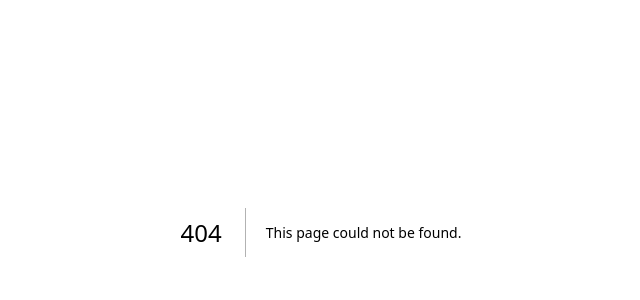
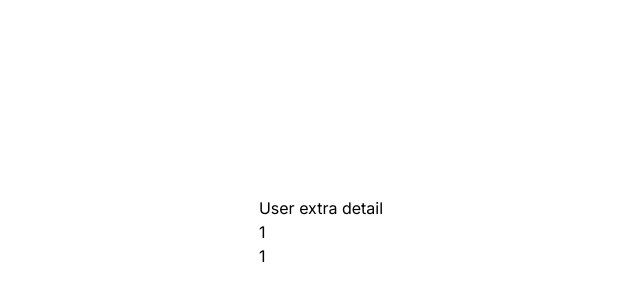
Before and after one commit to mostafa-meerzad/Next.js-with-Mosh, a Next.js app: page /users/1/photos/1 in a window 1280 px wide. Before the commit this address had no page. Shown: the part 168-468 px from the top of the page, without its empty margins (319-959 px from the left). Built offline with nearby package versions, Linux system fonts and the light colour scheme.

Commit message:
dynamic routes

```diff
--- /dev/null
+++ b/app/users/UserTable.tsx
@@ -0,0 +1,34 @@
+// this interface is used only in this component so no need to put it in a separate folder
+interface User {
+  id: number;
+  name: string;
+  email: string;
+}
+
+const UserTable = async () => {
+  const data = await fetch("https://jsonplaceholder.typicode.com/users", {
+    cache: "no-store",
+  });
+
+  const users: User[] = await data.json();
+
+  return (
+    <table className="table table-sm table-zebra">
+      <thead>
+        <tr>
+          <th>Name</th>
+          <th>Email</th>
+        </tr>
+      </thead>
+      <tbody>
+        {users.map((user) => (
+          <tr key={user.id}>
+            <td>{user.name}</td>
+            <td>{user.email}</td>
+          </tr>
+        ))}
+      </tbody>
+    </table>
+  );
+};
+export default UserTable;
--- /dev/null
+++ b/app/users/[id]/page.tsx
@@ -0,0 +1,16 @@
+// a dynamic route is a route with parameter
+// dynamic routes are defined this way
+// the folder name is like this "[parameter]"
+// then define a "page.tsx/jsx" component
+// then we have access to that parameter in page component as props under "params"
+// NOTE: these parameters are only accessible in page level
+// if you have a component that needs to have access to parameter you need to get the parameter at page level and pass it as a prop to that component
+type Props = {
+  params: {
+    id: number;
+  };
+};
+const UserDetails = (props: Props) => {
+  return <div>user id: {props.params.id}</div>;
+};
+export default UserDetails;
--- /dev/null
+++ b/app/users/[id]/photos/[photoId]/page.tsx
@@ -0,0 +1,17 @@
+type Props = {
+  params: {
+    id: number;
+    photoId: number;
+  };
+};
+// in nested routes you have access to the parameters of their dynamic routes
+const UserExtraDetail = (props: Props) => {
+  return (
+    <div>
+      <h2>User extra detail</h2>
+      <p>{props.params.id}</p>
+      <p>{props.params.photoId}</p>
+    </div>
+  );
+};
+export default UserExtraDetail;
--- a/app/users/page.tsx
+++ b/app/users/page.tsx
@@ -1,9 +1,6 @@
+import UserTable from "./UserTable";
+
 const page = async () => {
-  interface User {
-    id: number;
-    name: string;
-    email: string;
-  }
   // here is how to call an API in next.js server component
   // API calls must be handled in server-components
 
@@ -12,37 +9,19 @@ const page = async () => {
 
   // cache:"no-store" = disable the caching mechanism
   // next: {revalidate: 10} = revalidate data every 10 seconds
-  const data = await fetch("https://jsonplaceholder.typicode.com/users", {
-    cache: "no-store",
-  });
 
   // const data = await fetch("https://jsonplaceholder.typicode.com/users");
 
   // when having caching going on in a page that page is considered static and is rendered in build time and then provided as static page
 
   // disabling cache in a page makes it dynamic it is rendered at request time
-  const users: User[] = await data.json();
 
   return (
     <div>
       <h1>Users</h1>
       <br />
-      <table className="table table-sm table-zebra">
-        <thead>
-          <tr>
-            <th>Name</th>
-            <th>Email</th>
-          </tr>
-        </thead>
-        <tbody>
-          {users.map((user) => (
-            <tr key={user.id}>
-              <td>{user.name}</td>
-              <td>{user.email}</td>
-            </tr>
-          ))}
-        </tbody>
-      </table>
+      <UserTable />
+      {/* UserTable is moved to a separate component and it is only used in this page so it make sense to put it next to this page component not into the components folder */}
       <br />
       users page
     </div>
```
